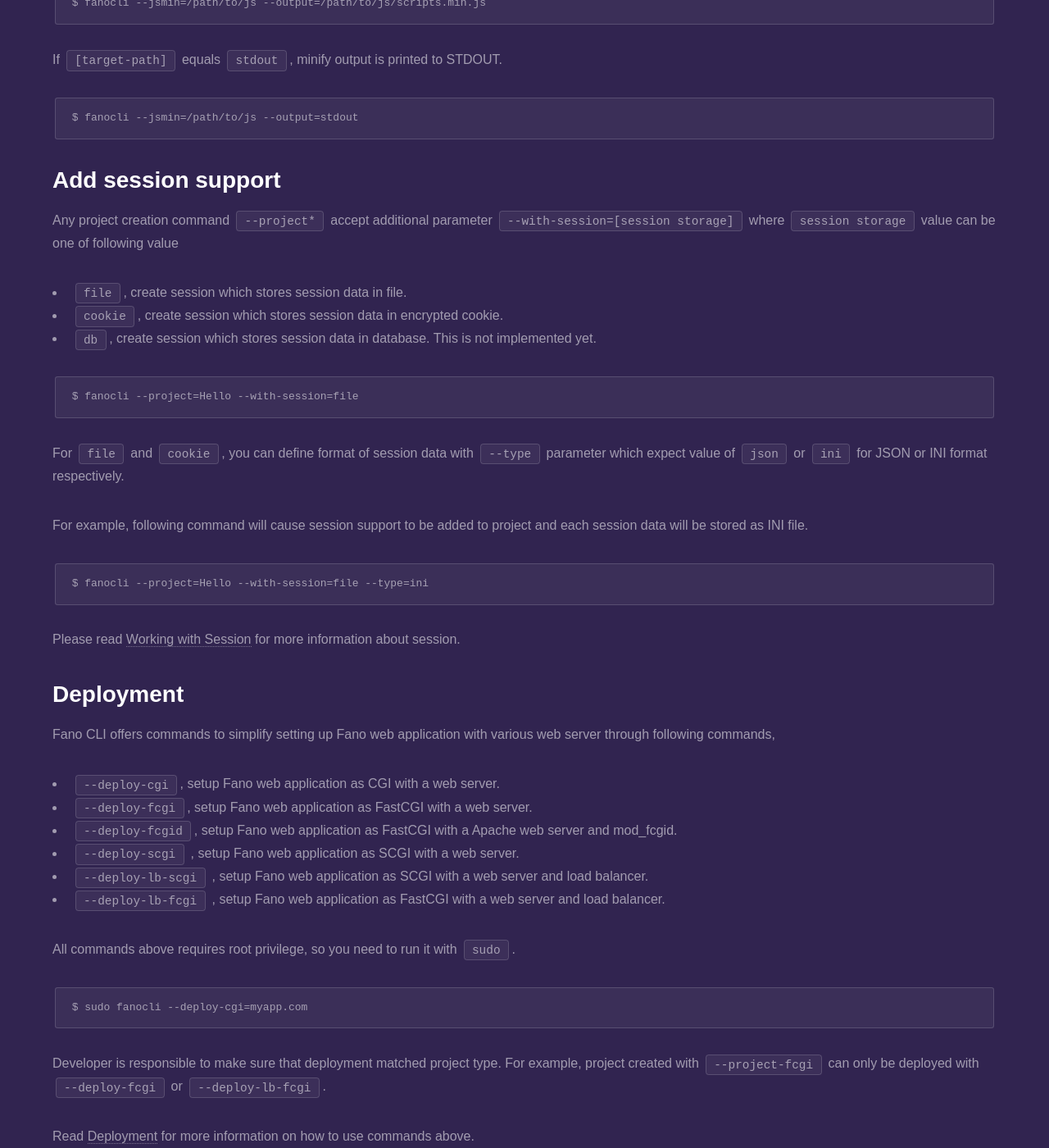
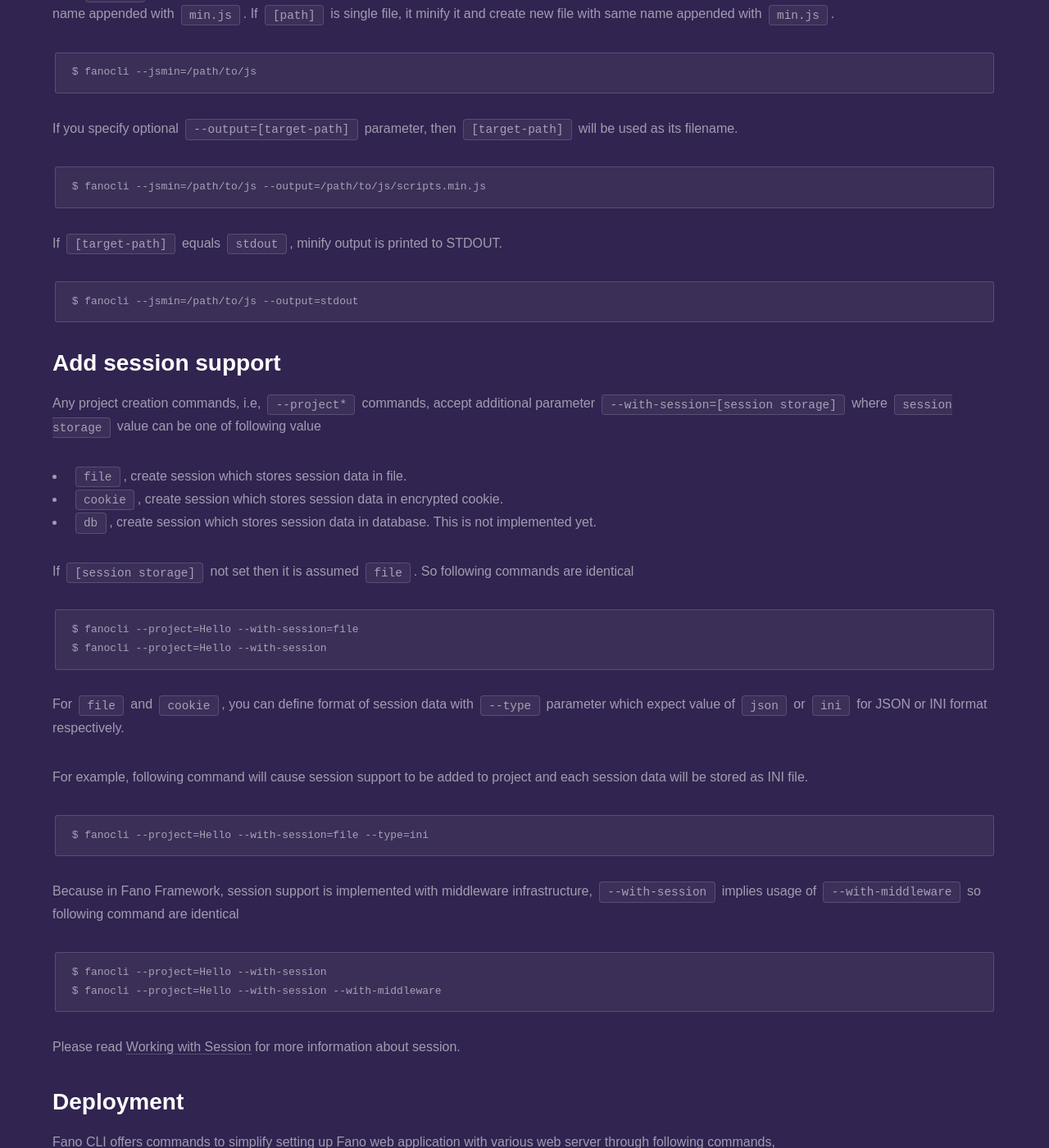
Before and after one commit to fanoframework/fanoframework.github.io, a Jekyll site: the page built from scaffolding-with-fano-cli/index.md, in a window 1280 px wide and 1400 px high, scrolled down 5641 px. Shown: the whole window at 82% size. Built offline with Jekyll 4.4.1, drawn with Linux system fonts in a browser that asks for light colours; our own code applies the rules of GitHub Pages for plain Markdown files; some of the changed text lies outside the part shown.

Commit message:
add content about scaffolding project with middleware support

````diff
--- a/scaffolding-with-fano-cli/index.md
+++ b/scaffolding-with-fano-cli/index.md
@@ -164,6 +164,14 @@
 $ fanocli --view=Hello
 ```
 
+## Add middleware support
+
+Any project creation commands, i.e, `--project*` commands, accept additional parameter `--with-middleware`. If it set, then during project creation, [middleware support](/middlewares) is added to generated project.
+
+```
+$ fanocli --project=Hello --with-middleware
+```
+
 ## Creating middleware
 
 To scaffold middleware class, run with  `--middleware` command line options
@@ -228,15 +236,19 @@
 
 ## <a name="add-session-support"></a>Add session support
 
-Any project creation command `--project*` accept additional parameter `--with-session=[session storage]` where `session storage` value can be one of following value
+Any project creation commands, i.e, `--project*` commands, accept additional parameter `--with-session=[session storage]` where `session storage` value can be one of following value
 
 - `file`, create session which stores session data in file.
 - `cookie`, create session which stores session data in encrypted cookie.
 - `db`, create session which stores session data in database. This is not implemented yet.
 
+If `[session storage]` not set then it is assumed `file`. So following commands are identical
+
 ```
 $ fanocli --project=Hello --with-session=file
+$ fanocli --project=Hello --with-session
 ```
+
 For `file` and `cookie`, you can define format of session data with `--type` parameter which expect value of `json` or `ini` for JSON or INI format respectively.
 
 For example, following command will cause session support to be added to project and each session data will be stored as INI file.
@@ -244,6 +256,14 @@
 ```
 $ fanocli --project=Hello --with-session=file --type=ini
 ```
+
+Because in Fano Framework, session support is implemented with middleware infrastructure, `--with-session` implies usage of `--with-middleware` so following command are identical
+
+```
+$ fanocli --project=Hello --with-session
+$ fanocli --project=Hello --with-session --with-middleware
+```
+
 Please read [Working with Session](/working-with-session) for more information about session.
 
 ## Deployment
````
